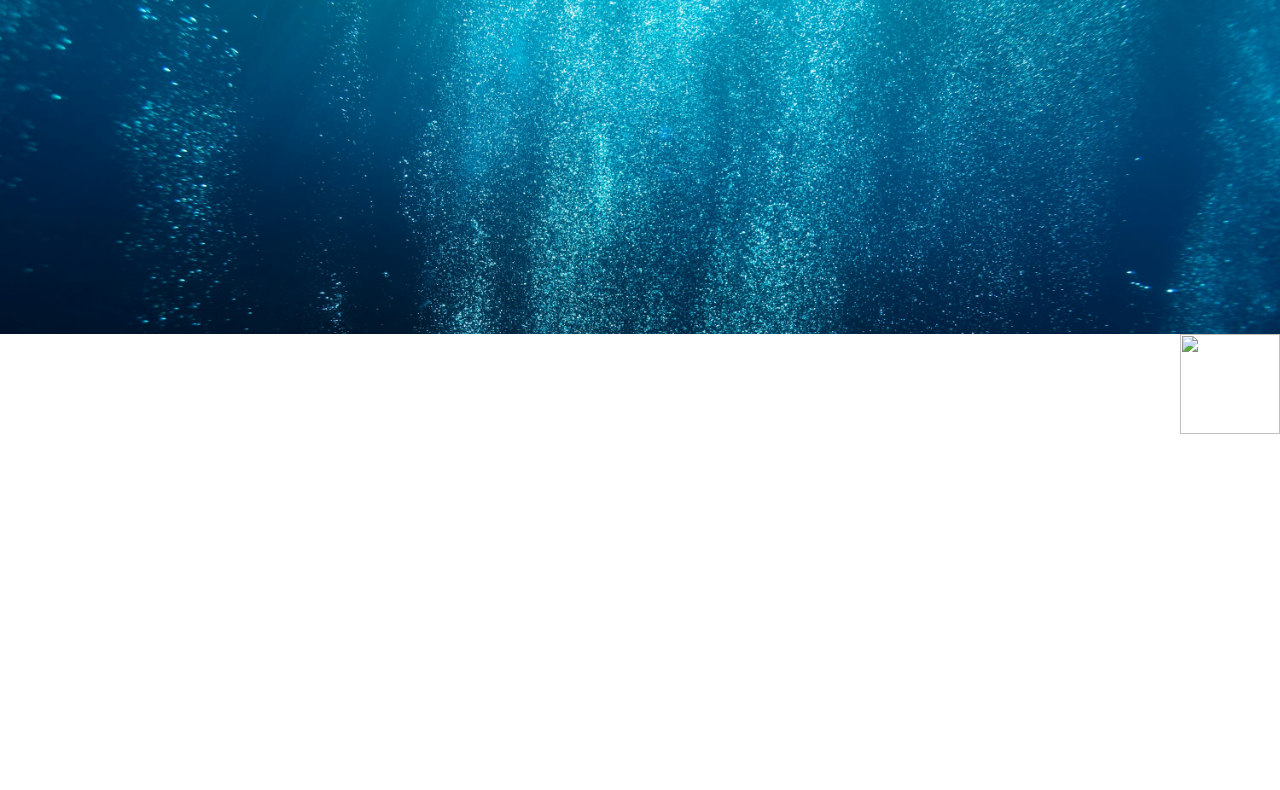
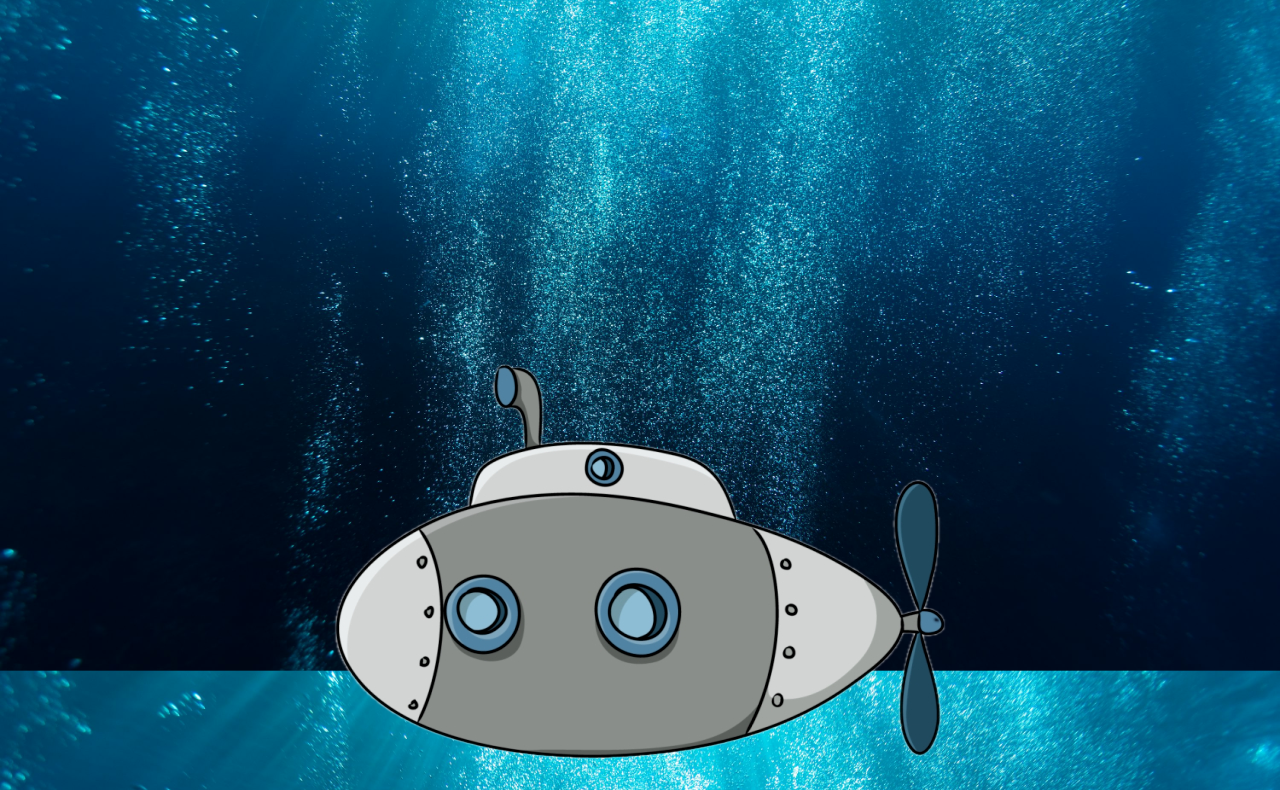
Before and after one commit to Memore-is/Ocean_Zones, a plain HTML site: page index.html in a window 1280 px wide. Shown: the part 1036-1826 px from the top of the page. Before the commit the page ends 1370 px from the top, so only its background shows below. Drawn offline with Linux system fonts and the light colour scheme; a web font is replaced by a local one.

Commit message:
not workingggg

```diff
--- a/index.html
+++ b/index.html
@@ -4,19 +4,17 @@
     <head>
         <title>Ocean Zones</title>
 
-        <link rel="stylesheet" href="style.css">
-        <link rel="preconnect" href="https://fonts.googleapis.com">
-        <link rel="preconnect" href="https://fonts.gstatic.com" crossorigin>
-        <link href="https://fonts.googleapis.com/css2?family=Alegreya:ital,wght@0,400..900;1,400..900&family=Birthstone&family=Roboto+Flex:opsz,wght,GRAD,XOPQ,YTFI@8..144,200,-200,95,750&display=swap" rel="stylesheet">
+        <link rel= "stylesheet" href=" style.css">
+        <link rel= "preconnect" href= "https://fonts.googleapis.com">
+        <link rel= "preconnect" href= "https://fonts.gstatic.com" crossorigin>
+        <link href= "https://fonts.googleapis.com/css2?family=Alegreya:ital,wght@0,400..900;1,400..900&family=Birthstone&family=Roboto+Flex:opsz,wght,GRAD,XOPQ,YTFI@8..144,200,-200,95,750&display=swap" rel= "stylesheet">
     </head>
 
     <body>
         <h1>Ocean Zones</h1>
         <h2>The Depths Underneath</h2>
 
-        <div class="scrollmarine">
-            <img src=images/scrollmarine.jpg/>
-        </div>
+        <img src= images/scrollmarine.png alt="" class="icon"/>
 
     </body>
 </html>
--- a/style.css
+++ b/style.css
@@ -28,16 +28,11 @@ body {
     display: none
   }
 
-.scrollmarine {
+  .custom-scroll-icon {
     position: fixed;
     right: 0px;
-    bottom: 0 px;
-    width: 100px;
-    height: 100px;
+    bottom: 20px;
+    height: 0px;
+    opacity: 1;
     pointer-events: none;
-}
-
-.scrollmarine img {
-    width: 100%;
-    height: 100%;
   }
```
Also changed, not shown: images/scrollmarine.jpg (deleted), images/scrollmarine.png (added), 2 other files.
